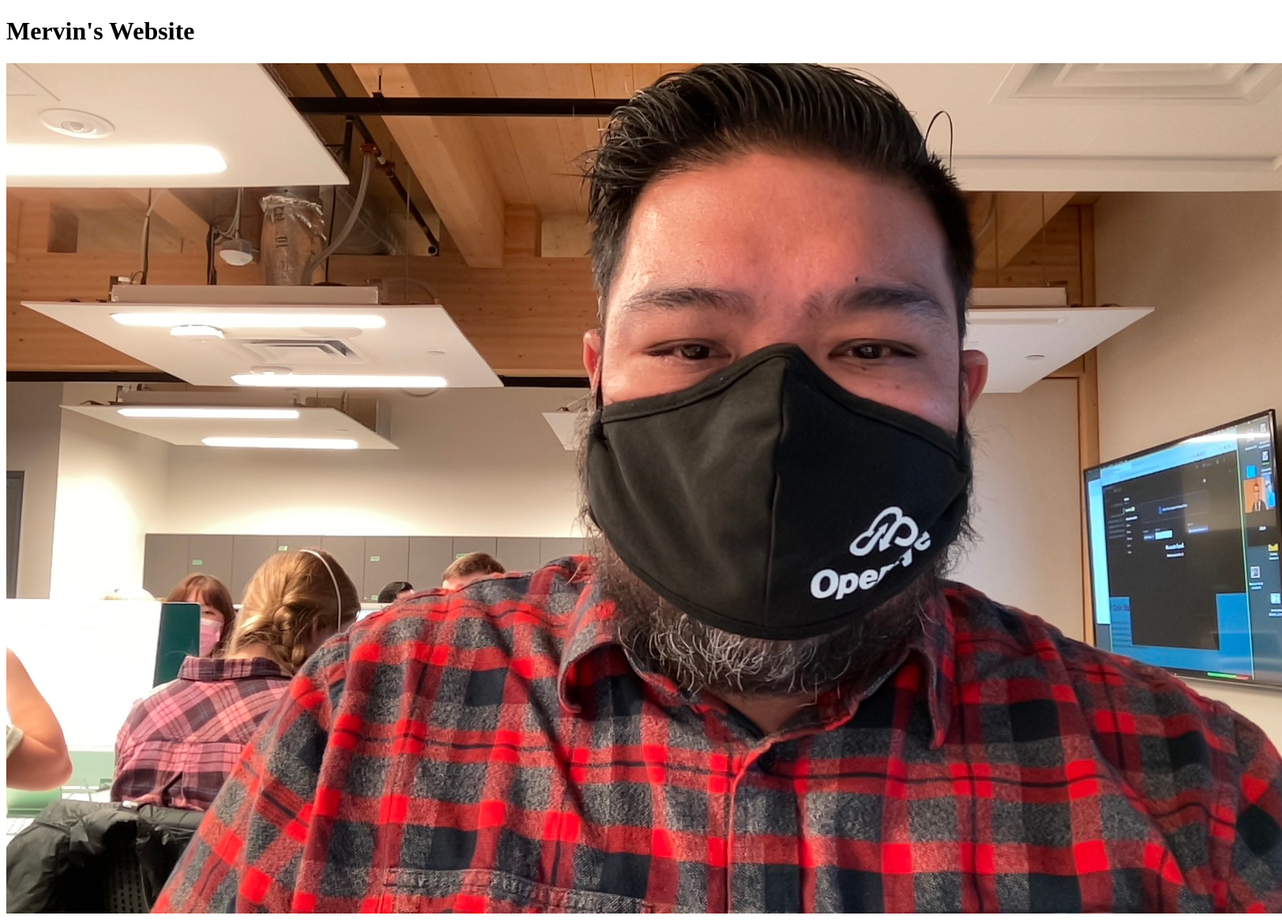
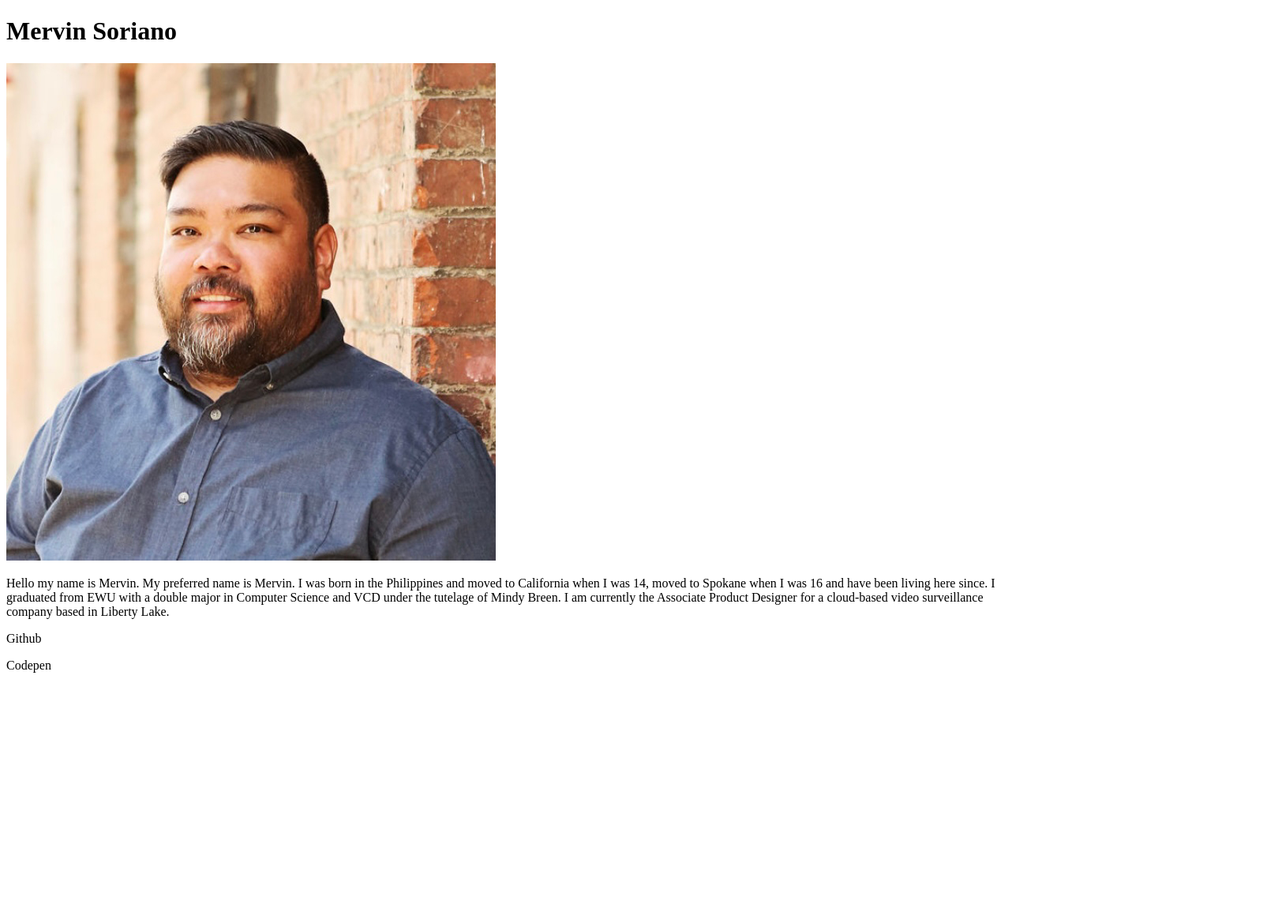
Before and after one commit to mervinsoriano/mywebsite, a plain HTML site: page index.html in a window 1280 px wide. Shown: the whole page at 79% size, 1624 px wide, since content can reach past the window. After the commit the page ends 868 px from the top, so only its background shows below. Drawn offline with Linux system fonts and the light colour scheme.

Commit message:
Changed picture and added links to GitHub and CodePen

```diff
--- a/index.html
+++ b/index.html
@@ -7,7 +7,10 @@
     <title>Mervin's Website</title>
 </head>
 <body>
-    <h1>Mervin's Website</h1>
-    <img src="/mervin-mask.jpg" alt="My Image">
+    <h1>Mervin Soriano</h1>
+    <img src="/msoriano.jpg" alt="My Image">
+    <p>Hello my name is Mervin. My preferred name is Mervin. I was born in the Philippines and moved to California when I was 14, moved to Spokane when I was 16 and have been living here since. I graduated from EWU with a double major in Computer Science and VCD under the tutelage of Mindy Breen. I am currently the Associate Product Designer for a cloud-based video surveillance company based in Liberty Lake.</p>
+    <p><a src="https://github.com/mervinsoriano?tab=projects" targe="_blank">Github</a></p>
+    <p><a src="https://codepen.io/msorianoEWU" targe="_blank">Codepen</a></p>
 </body>
 </html>
```
Also changed, not shown: msoriano.jpg (added).
